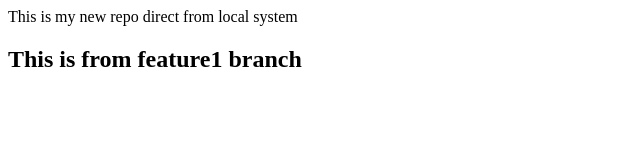
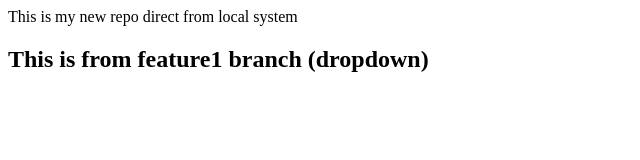
Before and after one commit to ashishchauhan0001/LocalRepo, a plain HTML site: page index.html in a window 1280 px wide. Shown: the whole page, without its empty margins (0-640 px from the left). Drawn offline with Linux system fonts and the light colour scheme.

```diff
--- a/index.html
+++ b/index.html
@@ -1,2 +1,2 @@
 <p>This is my new repo direct from local system</p>
-<h2>This is from feature1 branch</h2>
+<h2>This is from feature1 branch (dropdown)</h2>
```
